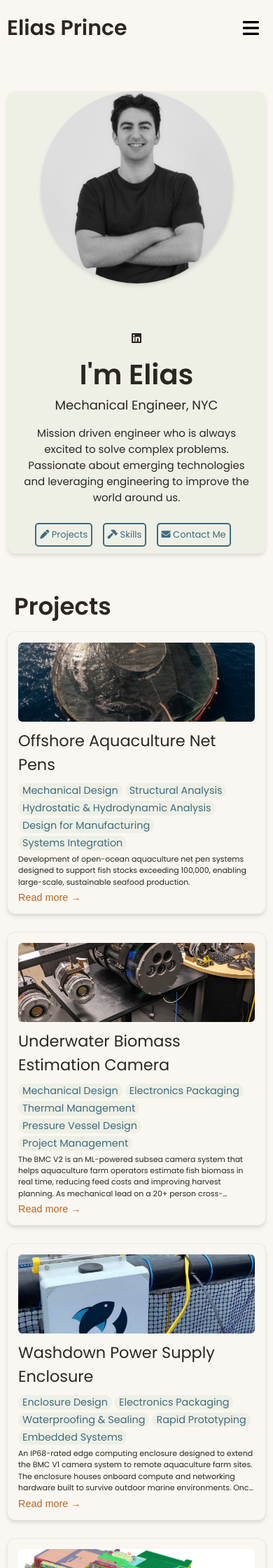
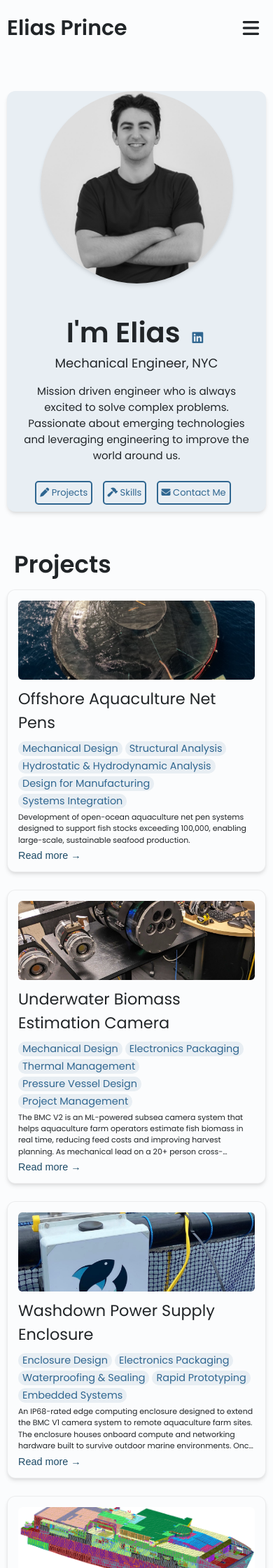
Before and after one commit to EliasPrince/EliasPrince.github.io, a Jekyll site: the page built from index.html, in a window 390 px wide. Shown: the top 2240 px of the page at 70% size. Built offline with Jekyll 4.4.1, drawn with Linux system fonts in a browser that asks for light colours.

Commit message:
Fix mobile nav toggle, hero icon alignment, and palette follow-up
Mobile menu button never visually indicated open state: the CSS
animated a .hamburger span that doesn't exist in the markup (it's a
Font Awesome icon), leaving that CSS dead. Now the icon itself swaps
between bars/X on toggle. Also fixes the LinkedIn icon next to "I'm
Elias" sitting undersized/misaligned on desktop and splitting onto
its own line on mobile (stray column-reverse layout).

Settles the color palette on a single blue direction (dropping the
earlier green/orange experiments) after live comparison. Skills
section is now a responsive grid instead of a single stacked column
that wasted most of the row width, and the 404 page gets a "Back to
home" link instead of being a dead end.

Co-Authored-By: Claude Sonnet 5 <noreply@anthropic.com>
Claude-Session: https://claude.ai/code/session_0157mhdu1uW5irE4J19HRM4P

```diff
--- a/_config.yml
+++ b/_config.yml
@@ -55,12 +55,12 @@ formspree-key:   https://formspree.io/f/mldwragk
 
 # Active theme (Update this to switch themes). Make sure to keep the indentation the same.
 colors: # this is the basic theme
-  text: "#2b2620"
-  border: "#ddd4c7"
-  link: "#3d6b7d"
-  highlight: "#b5651d"
-  background: "#faf7f2"
-  light_background: "#eef0e6"
+  text: "#212528"
+  border: "#d7dde3"
+  link: "#2f6690"
+  highlight: "#1c4a66"
+  background: "#fbfcfd"
+  light_background: "#e8eef3"
 
 #########################################################################################################
 # Build settings for the site. Editing the below may cause the site to malfunction.
--- a/assets/js/script.js
+++ b/assets/js/script.js
@@ -1,17 +1,23 @@
 document.addEventListener('DOMContentLoaded', function() {
     const menuToggle = document.querySelector('.menu-toggle');
     const mobileNav = document.querySelector('.mobile-nav');
+    const menuIcon = menuToggle.querySelector('i');
+
+    function setMenuOpen(open) {
+        menuToggle.classList.toggle('active', open);
+        mobileNav.classList.toggle('active', open);
+        menuIcon.classList.toggle('fa-bars', !open);
+        menuIcon.classList.toggle('fa-xmark', open);
+    }
 
     menuToggle.addEventListener('click', function() {
-        menuToggle.classList.toggle('active');
-        mobileNav.classList.toggle('active');
+        setMenuOpen(!menuToggle.classList.contains('active'));
     });
 
     // Close menu when clicking outside
     document.addEventListener('click', function(event) {
         if (!event.target.closest('nav')) {
-            menuToggle.classList.remove('active');
-            mobileNav.classList.remove('active');
+            setMenuOpen(false);
         }
     });
 });
--- a/css/styles.css
+++ b/css/styles.css
@@ -125,32 +125,14 @@ nav .menu-toggle {
     padding: 10px;
 }
 
-nav .hamburger {
-    display: block;
-    width: 24px;
-    height: 2px;  /* Changed from 5px to 2px */
-    background: var(--text-color);
-    position: relative;
-    transition: background 0.2s;
+nav .menu-toggle i {
+    color: var(--text-color);
+    transition: color 0.2s ease, transform 0.2s ease;
 }
 
-nav .hamburger::before,
-nav .hamburger::after {
-    content: '';
-    position: absolute;
-    left: 0;  /* Added to ensure proper alignment */
-    width: 24px;  /* Made consistent with parent width */
-    height: 2px;
-    background: var(--text-color);
-    transition: transform 0.2s;
-}
-
-nav .hamburger::before {
-    top: -8px;  /* Adjusted spacing */
-}
-
-nav .hamburger::after {
-    bottom: -8px;  /* Adjusted spacing */
+nav .menu-toggle.active i {
+    color: var(--link-color);
+    transform: rotate(90deg);
 }
 
 nav .mobile-nav {
@@ -183,13 +165,27 @@ nav .mobile-nav {
 }
 
 .hero-section .text h2 {
+    display: flex;
+    align-items: center;
+    flex-wrap: wrap;
+    gap: 12px;
     font-size: 50px;
 }
 
+.hero-section .text .external-links {
+    display: inline-flex;
+    align-items: center;
+}
+
 .hero-section .text .external-links i {
-    font-size: 20px;
+    font-size: 22px;
     padding: 0 5px;
-    color: var(--text-color);
+    color: var(--link-color);
+    transition: color 0.2s ease;
+}
+
+.hero-section .text .external-links a:hover i {
+    color: var(--highlight-color);
 }
 
 .hero-section .text h3 {
@@ -421,6 +417,10 @@ nav .mobile-nav {
 .skills-section .skill-categories {
     list-style: none;
     padding-left: 0;
+    display: grid;
+    grid-template-columns: repeat(auto-fit, minmax(300px, 1fr));
+    gap: 15px;
+    align-items: start;
    }
 
 .skills-section .skill-categories .skills-card  span{
@@ -434,10 +434,6 @@ nav .mobile-nav {
     box-shadow: var(--card-shadow);
     background-color: var(--background-color);
     transition: box-shadow 0.25s ease, border-color 0.25s ease;
-}
-
-.skills-section .skill-categories .skills-card {
-    margin-bottom: 15px;
 }
 
 .skills-section .skill-categories .skills-card:hover {
@@ -877,33 +873,16 @@ footer p {
         min-height: 50px;
     }
 
-    .menu-toggle.active .hamburger {
-        background: transparent;
-    }
-
-    .menu-toggle.active .hamburger::before {
-        transform: rotate(45deg);
-        top: 0;
-    }
-
-    .menu-toggle.active .hamburger::after {
-        transform: rotate(-45deg);
-        bottom: 0;
-    }
-
-
-
 
 
     /*SECTION 1: Hero */
     .hero-section .group .text h2 {
-        flex-direction: column-reverse;
-        display: flex;
+        justify-content: center;
         font-size: 40px;
       }
 
     .hero-section .group .text h2 .external-links i {
-        font-size: 16px; /* Example: reducing icon size */
+        font-size: 18px;
         margin: 0
     }
 
```
Also changed, not shown: 404.html (+17 -0 lines).
